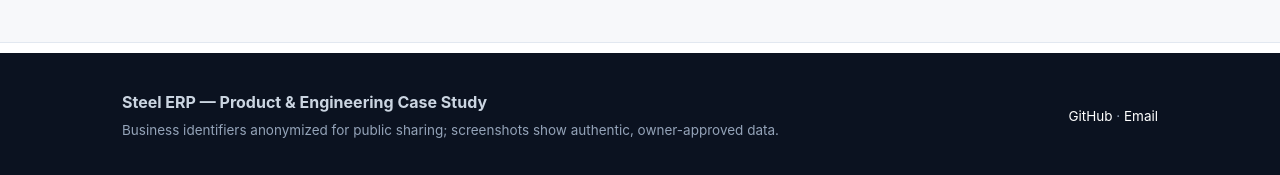
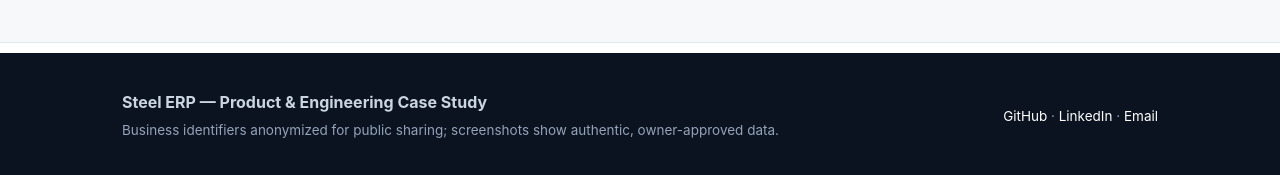
Before and after one commit to nishantpatel9671/steel-erp-case-study, a Jekyll site: the page index.html, which Jekyll copies as it is, in a window 1280 px wide and 900 px high, scrolled down 6114 px. Shown: the part 722-897 px from the top of the window. Built offline with Jekyll 4.4.1, drawn with Linux system fonts in a browser that asks for light colours.

Commit message:
Add LinkedIn to site footer (landing + doc layout)

```diff
--- a/_layouts/default.html
+++ b/_layouts/default.html
@@ -32,6 +32,8 @@
       </div>
       <div class="muted">
         <a href="https://github.com/nishantpatel9671/steel-erp-case-study">GitHub</a> ·
+        <a href="https://www.linkedin.com/in/nishant-patel-327b8b183">LinkedIn</a> ·
+        <a href="mailto:nishantpatel9671@gmail.com">Email</a> ·
         <a href="{{ '/' | relative_url }}">Home</a>
       </div>
     </div>
--- a/index.html
+++ b/index.html
@@ -246,8 +246,8 @@
       </div>
       <div class="muted">
         <a href="https://github.com/nishantpatel9671/steel-erp-case-study">GitHub</a> ·
+        <a href="https://www.linkedin.com/in/nishant-patel-327b8b183">LinkedIn</a> ·
         <a href="mailto:nishantpatel9671@gmail.com">Email</a>
-        <!-- Add your LinkedIn here, e.g. · <a href="https://linkedin.com/in/your-handle">LinkedIn</a> -->
       </div>
     </div>
   </footer>
```
